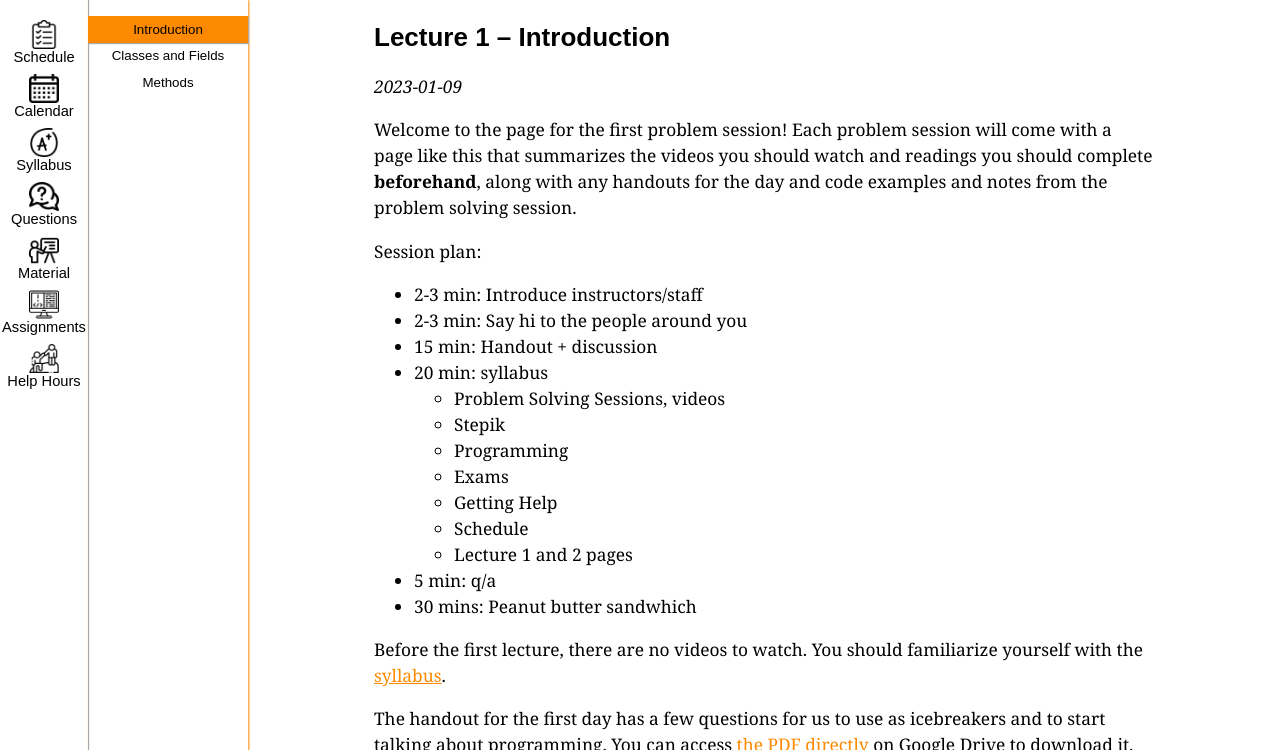
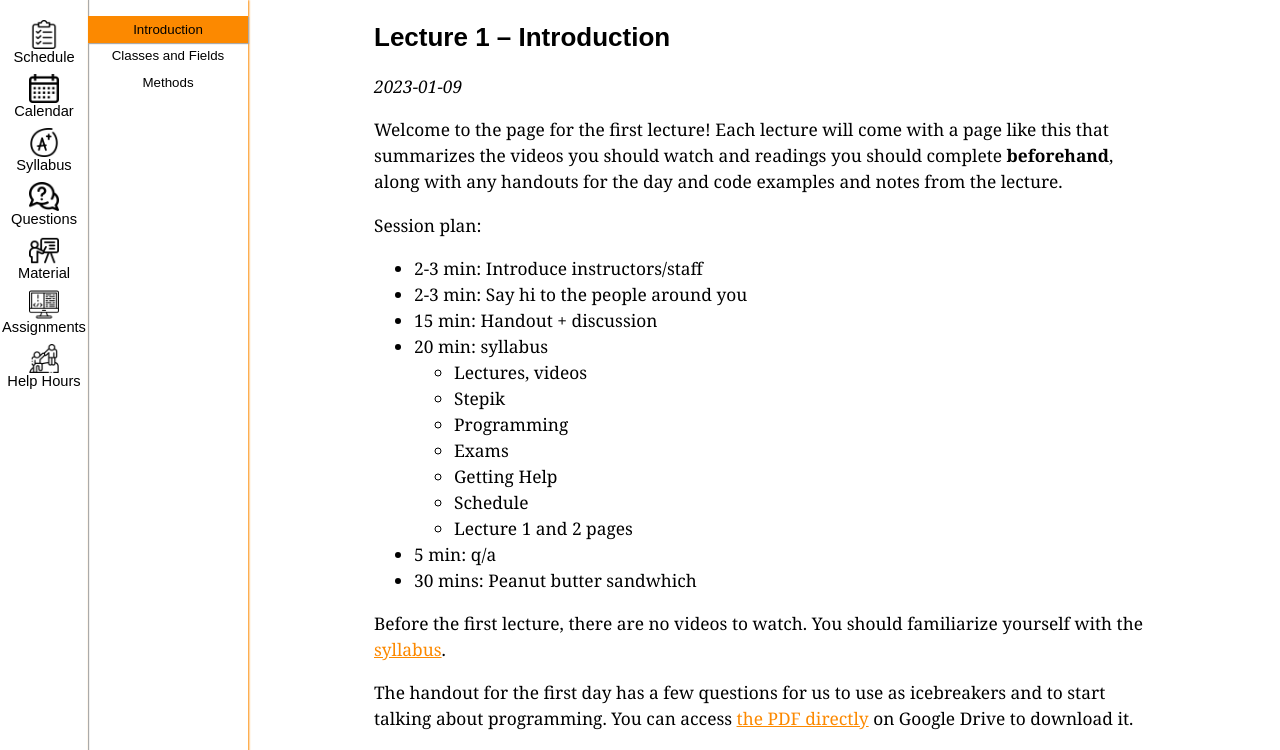
Before and after one commit to ucsd-cse8b-w23/ucsd-cse8b-w23.github.io, a Jekyll site: the page built from _lectures/lecture1.md, in a window 1280 px wide. Shown: the top 750 px of the page. Built offline with Jekyll 4.4.1, drawn with Linux system fonts in a browser that asks for light colours; grey boxes are pictures that could not be loaded.

Commit message:
Update lecture1.md

```diff
--- a/_lectures/lecture1.md
+++ b/_lectures/lecture1.md
@@ -13,17 +13,17 @@ worksheets:
 
 _{{ page.released-on }}_
 
-Welcome to the page for the first problem session! Each problem session will
+Welcome to the page for the first lecture! Each lecture will
 come with a page like this that summarizes the videos you should watch and
 readings you should complete **beforehand**, along with any handouts for the day
-and code examples and notes from the problem solving session.
+and code examples and notes from the lecture.
 
 Session plan:
 - 2-3 min: Introduce instructors/staff
 - 2-3 min: Say hi to the people around you
 - 15 min: Handout + discussion
 - 20 min: syllabus
-    - Problem Solving Sessions, videos
+    - Lectures, videos
     - Stepik
     - Programming
     - Exams
```
